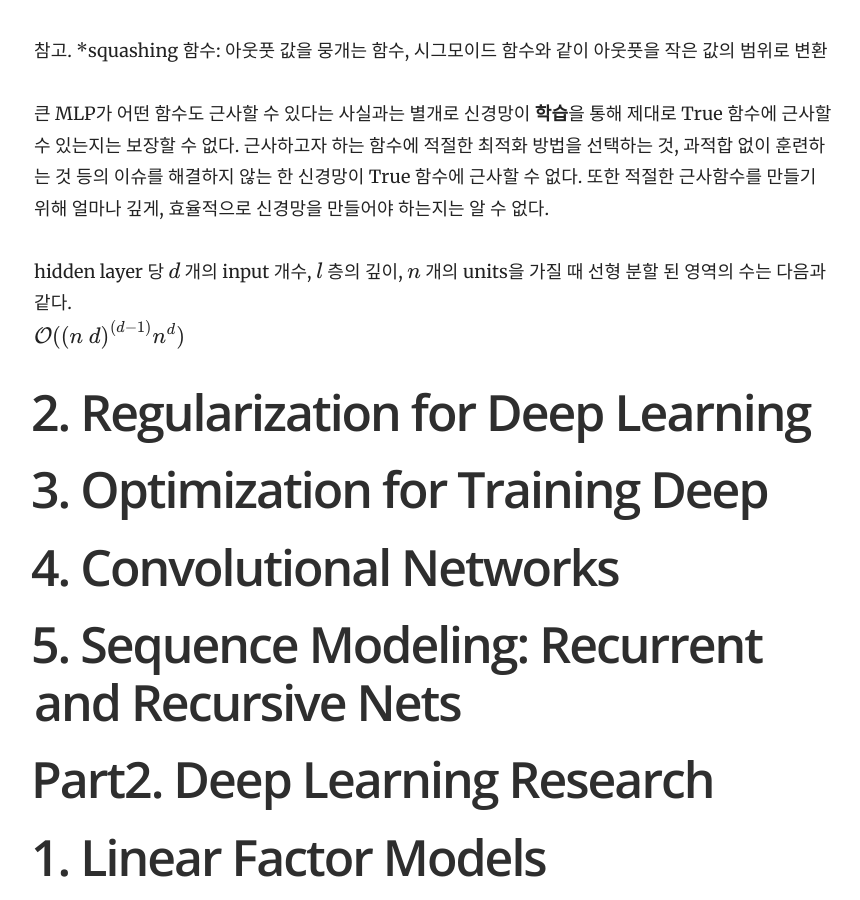
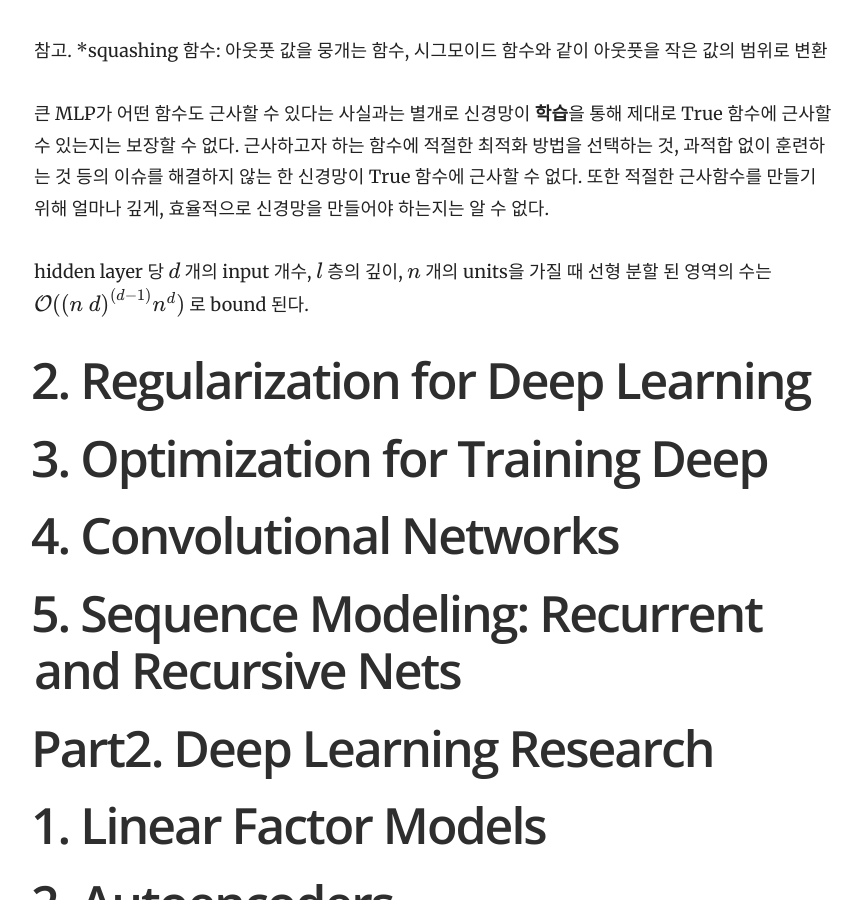
Before and after one commit to yrk3434/yrk3434.github.io, a Jekyll site: the page built from _docs/Theory/Deep Learning Overview.md, in a window 1280 px wide and 900 px high, scrolled down 10014 px. Shown: the whole window, without its empty margins (356-1216 px from the left). Built offline with Jekyll 4.4.1, drawn with Linux system fonts in a browser that asks for light colours; formulas are drawn with MathJax 3.

Commit message:
Update Deep Learning Overview.md

```diff
--- a/_docs/Theory/Deep Learning Overview.md
+++ b/_docs/Theory/Deep Learning Overview.md
@@ -183,8 +183,7 @@ binary classification에서 positive일 확률을 구하는 활성화 함수,
 
 큰 MLP가 어떤 함수도 근사할 수 있다는 사실과는 별개로 신경망이 **학습**을 통해 제대로 True 함수에 근사할 수 있는지는 보장할 수 없다. 근사하고자 하는 함수에 적절한 최적화 방법을 선택하는 것, 과적합 없이 훈련하는 것 등의 이슈를 해결하지 않는 한 신경망이 True 함수에 근사할 수 없다. 또한 적절한 근사함수를 만들기 위해 얼마나 깊게, 효율적으로 신경망을 만들어야 하는지는 알 수 없다.  <br/>
 
-hidden layer 당 $ d $ 개의 input 개수, $ l $ 층의 깊이, $ n$ 개의 units을 가질 때 선형 분할 된 영역의 수는 다음과 같다. <br/>
-$ \mathcal{O}( \begin{pmatrix} n \\ d \end{pmatrix}^{(d-1)} n^d ) $
+hidden layer 당 $ d $ 개의 input 개수, $ l $ 층의 깊이, $ n$ 개의 units을 가질 때 선형 분할 된 영역의 수는 $ \mathcal{O}( \begin{pmatrix} n \\ d \end{pmatrix}^{(d-1)} n^d ) $ 로 bound 된다.
 
 
 # 2. Regularization for Deep Learning
```
